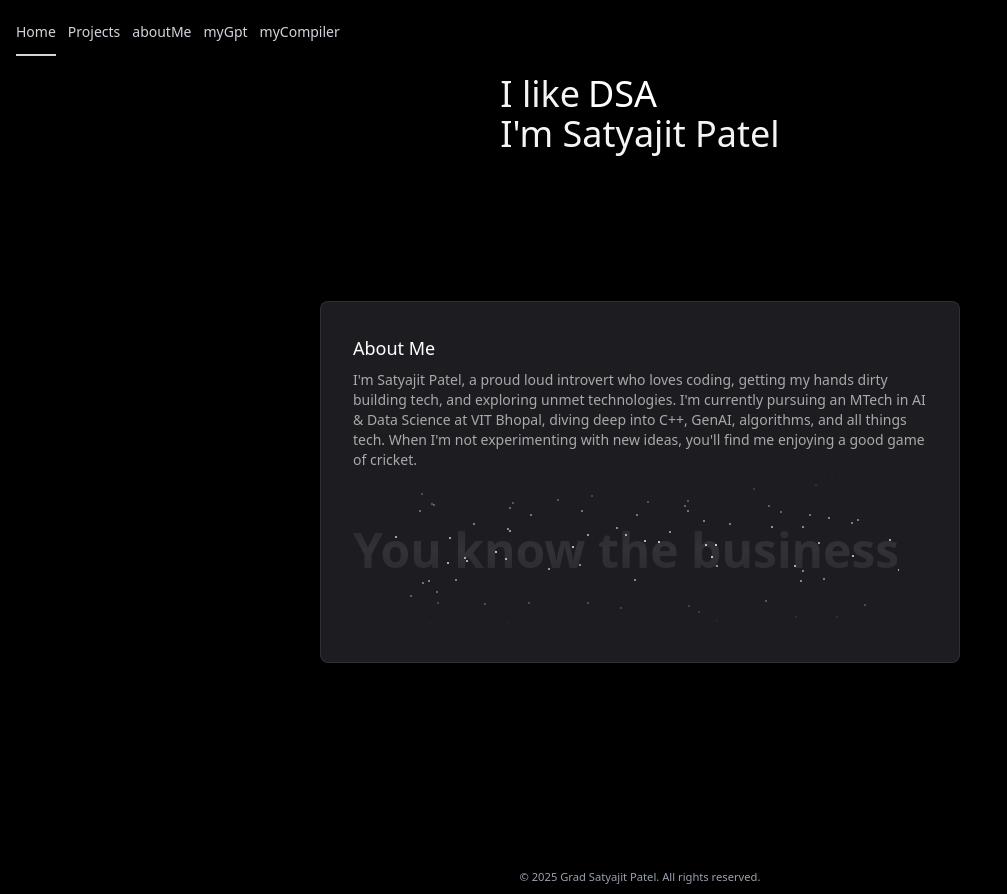
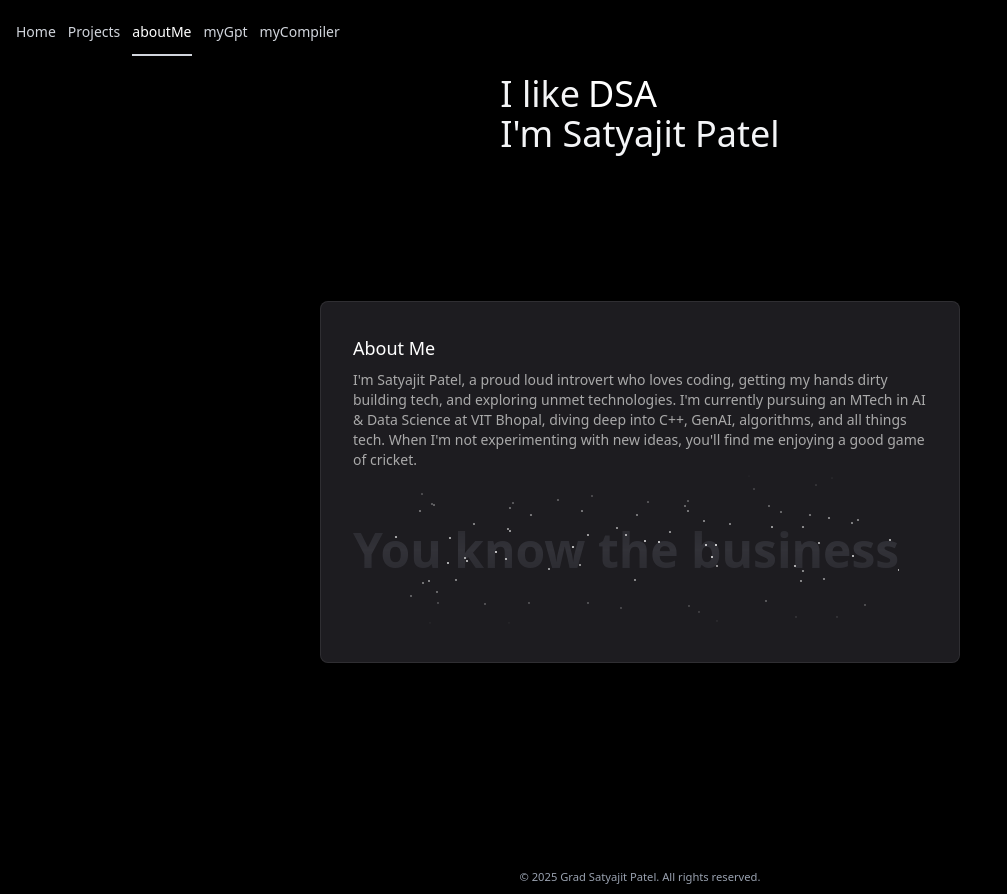
Before and after one commit to satyajit-patel/MyPortfolio, a React (Vite) app in the folder frontend/: page /about in a window 1280 px wide. Shown: the whole page, without its empty margins (0-1007 px from the left). Built offline with nearby package versions, Linux system fonts and the light colour scheme.

Commit message:
add HackerRank link and navbar active state highlighting

```diff
--- a/frontend/src/components/float/FloatingDockDemo.jsx
+++ b/frontend/src/components/float/FloatingDockDemo.jsx
@@ -7,6 +7,7 @@ import {
   IconBook, // Google Scholar (alternative)
   IconBrandLinkedin, // LinkedIn
   IconCode, // LeetCode (alternative)
+  IconBrandHackerrank, // HackerRank
 } from "@tabler/icons-react";
 import { Icon } from '@iconify/react';
 
@@ -43,6 +44,13 @@ export function FloatingDockDemo() {
       href: "https://leetcode.com/u/satyajit_2",
     },
     {
+      title: "HackerRank",
+      icon: (
+        <IconBrandHackerrank className="h-full w-full text-neutral-500 dark:text-neutral-300" />
+      ),
+      href: "https://www.hackerrank.com/profile/satyajitpatel771",
+    },
+    {
       title: "GoogleScholar",
       icon: (
         <IconBook className="h-full w-full text-neutral-500 dark:text-neutral-300" />
--- a/frontend/src/components/navbar/Navbar.jsx
+++ b/frontend/src/components/navbar/Navbar.jsx
@@ -1,8 +1,9 @@
 import { useState } from "react";
-import { Link } from "react-router-dom";
+import { Link, useLocation } from "react-router-dom";
 
 function Navbar() {
   const [isOpen, setIsOpen] = useState(false);
+  const location = useLocation();
 
   return (
     <header className="sticky top-0 inset-x-0 z-50 w-full text-sm bg-black">
@@ -54,31 +55,31 @@ function Navbar() {
           <div className="flex flex-col md:flex-row md:items-center md:justify-start gap-2 md:gap-3 mt-3 md:mt-0 py-2 md:py-0 px-4 md:px-0">
             <Link
               to="/"
-              className="py-0.5 md:py-3 border-b-2 border-gray-300 text-gray-300 hover:text-white"
+              className={`py-0.5 md:py-3 border-b-2 ${location.pathname === '/' ? 'border-gray-300 text-white' : 'border-transparent text-gray-300'} hover:text-white`}
             >
               Home
             </Link>
             <Link
               to="/projects"
-              className="py-0.5 md:py-3 border-b-2 border-transparent text-gray-300 hover:text-white"
+              className={`py-0.5 md:py-3 border-b-2 ${location.pathname === '/projects' ? 'border-gray-300 text-white' : 'border-transparent text-gray-300'} hover:text-white`}
             >
               Projects
             </Link>
             <Link
               to="/about"
-              className="py-0.5 md:py-3 border-b-2 border-transparent text-gray-300 hover:text-white"
+              className={`py-0.5 md:py-3 border-b-2 ${location.pathname === '/about' ? 'border-gray-300 text-white' : 'border-transparent text-gray-300'} hover:text-white`}
             >
               aboutMe
             </Link>
             <Link
               to="/gpt"
-              className="py-0.5 md:py-3 border-b-2 border-transparent text-gray-300 hover:text-white"
+              className={`py-0.5 md:py-3 border-b-2 ${location.pathname === '/gpt' ? 'border-gray-300 text-white' : 'border-transparent text-gray-300'} hover:text-white`}
             >
               myGpt
             </Link>
             <Link
               to="/compiler"
-              className="py-0.5 md:py-3 border-b-2 border-transparent text-gray-300 hover:text-white"
+              className={`py-0.5 md:py-3 border-b-2 ${location.pathname === '/compiler' ? 'border-gray-300 text-white' : 'border-transparent text-gray-300'} hover:text-white`}
             >
               myCompiler
             </Link>
```
